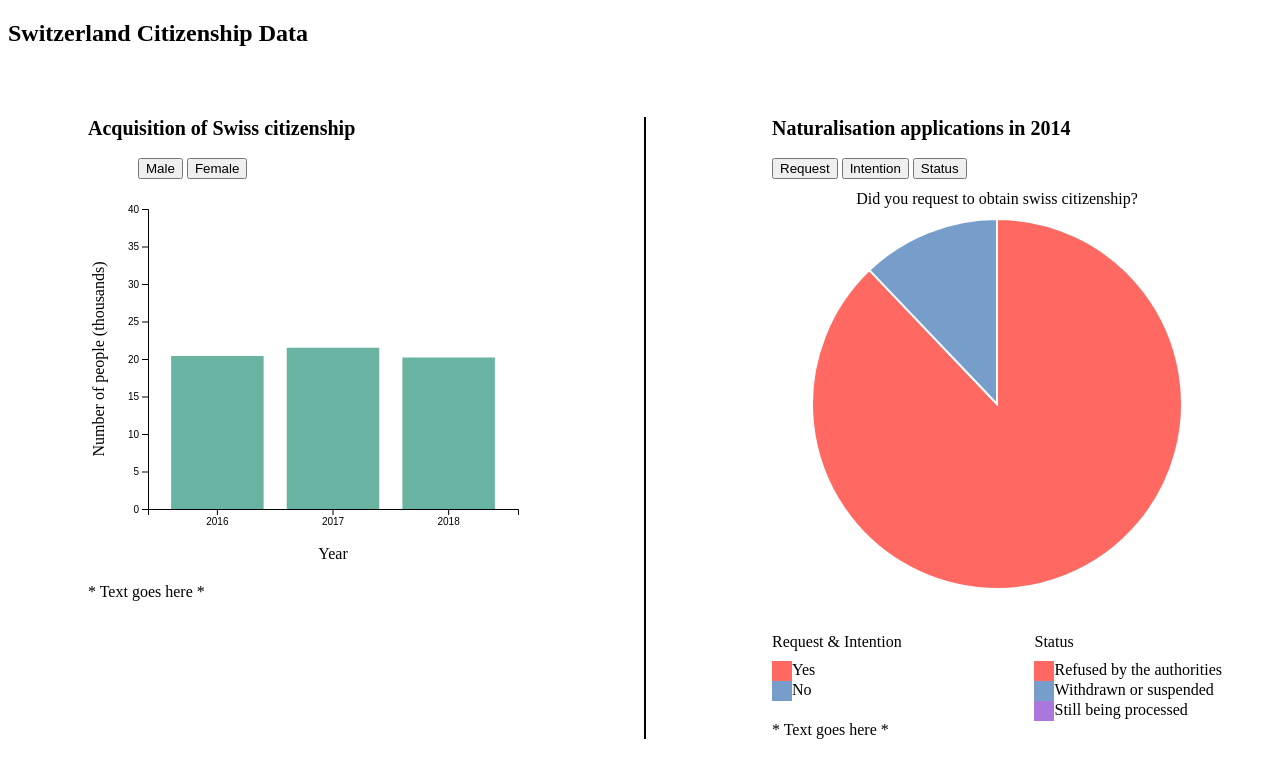
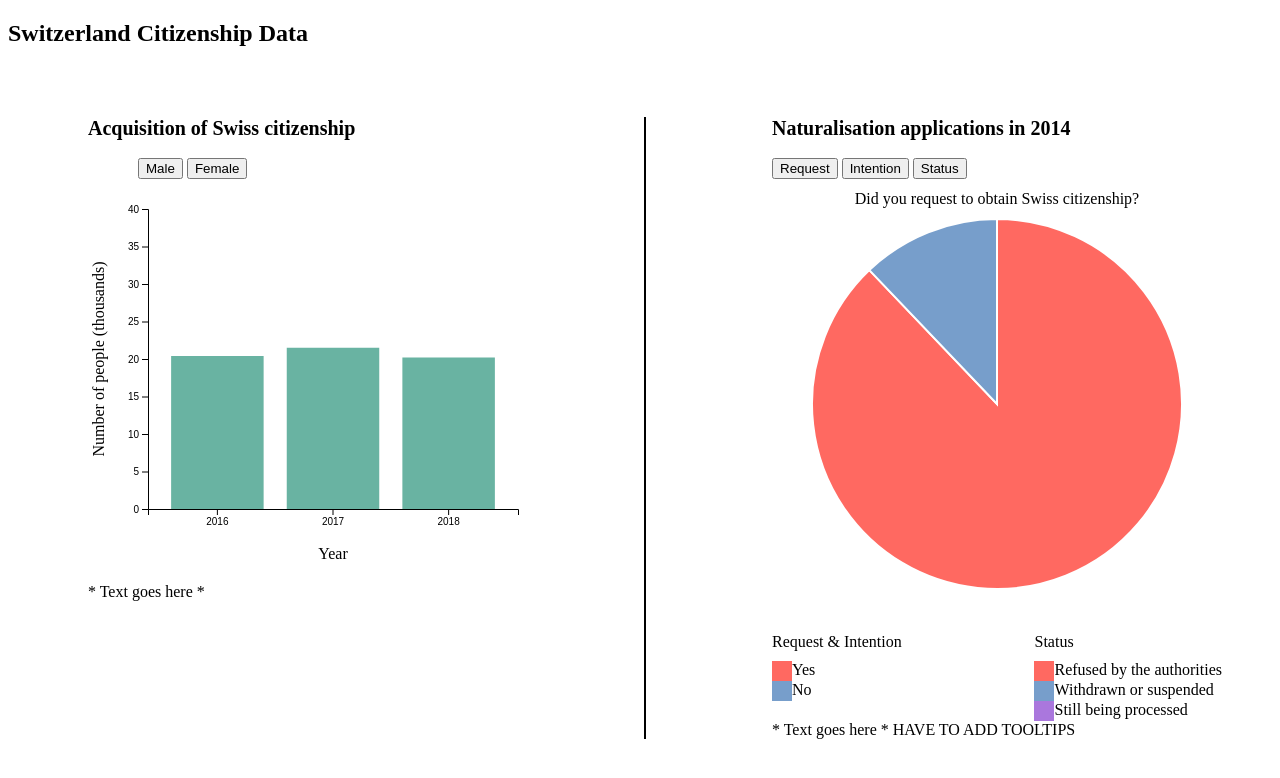
Before and after one commit to swei0810/swissMigration, a website: page index.html in a window 1280 px wide. Drawn offline with nearby package versions, Linux system fonts and the light colour scheme.

Commit message:
Change capitalization

```diff
--- a/index.html
+++ b/index.html
@@ -80,7 +80,14 @@
 
 
                         </div>
-                        <div>* Text goes here * </div>
+                        <div>* Text goes here * HAVE TO ADD TOOLTIPS </div>
+<!-- After looking at your data, think of what other questions you might ask to understand your results better. Were you
+surprised by them? Why? Did they lead you to wonder about other relationships or correlations? Make a note of your
+questions.
+
+Look for data to answer one of these follow up questions, and use Excel to generate a second chart illustrating your
+results. Write another sentence or two explaining your results, and how they affect your initial understanding of the
+data. -->
 
 
                 </div>
@@ -204,7 +211,7 @@
                                         // A function that create / update the plot for a given variable:
                                         function updatePie(data, type) {
                                                 svg2.select('text').remove()
-                                                let title = "Did you request to obtain swiss citizenship?"
+                                                let title = "Did you request to obtain Swiss citizenship?"
 
                                                 if (type === "intention") {
                                                         title = "Do you have an intention of requesting naturalization?"
```
